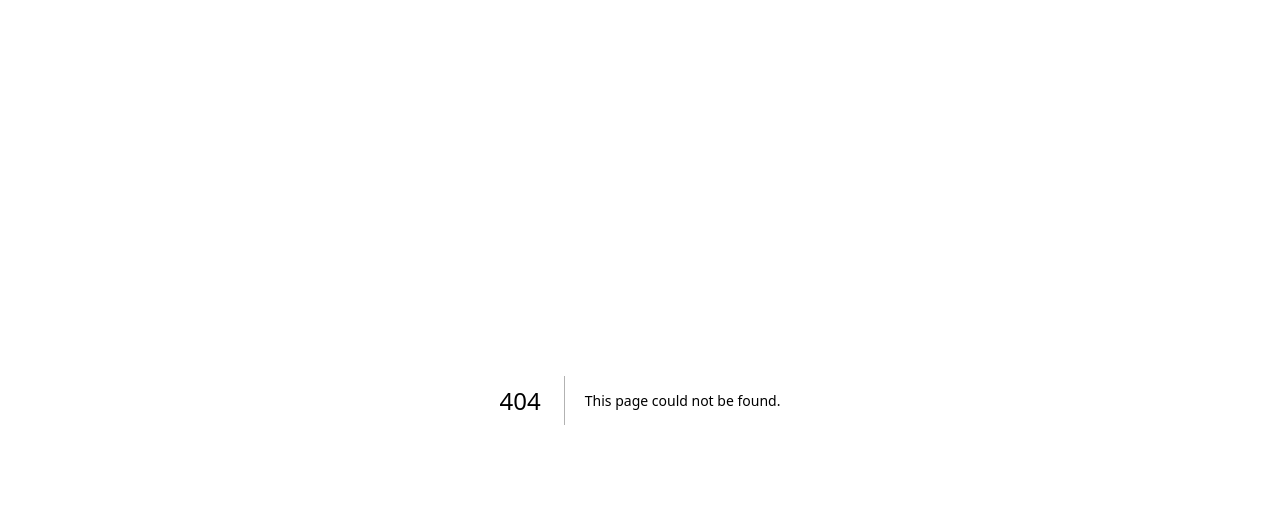
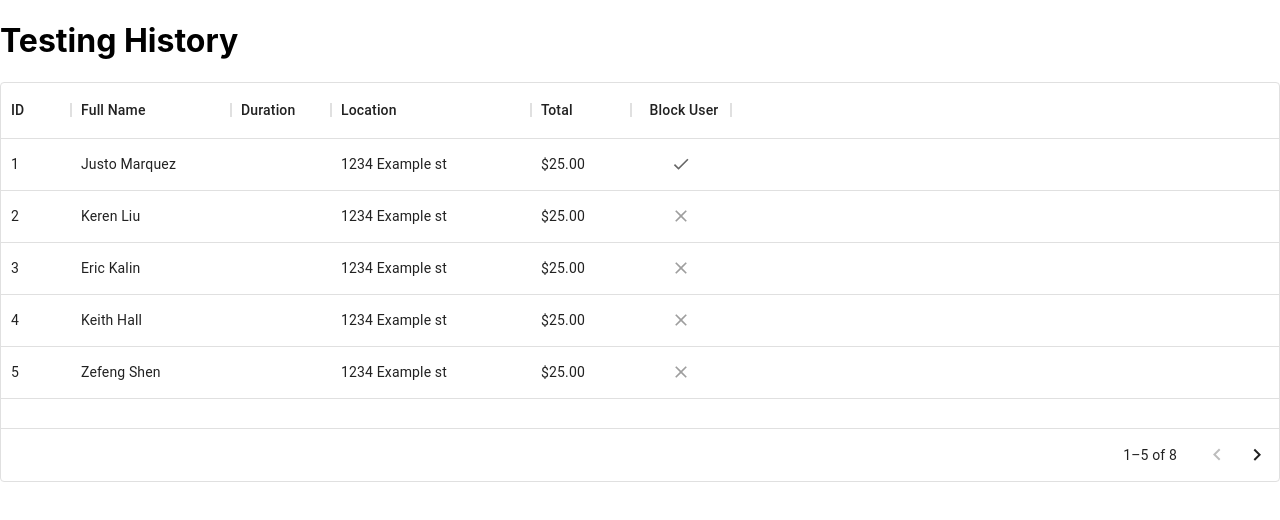
Before and after one commit to boc-bulbasaur/FindYourSpace, a Next.js app: page /ownerHistoryDash in a window 1280 px wide. Before the commit this address had no page. Shown: the top 520 px of the page. Built offline with nearby package versions, Linux system fonts and the light colour scheme.

Commit message:
Created owner history table

```diff
--- /dev/null
+++ b/components/ownerRenderHistory.tsx
@@ -0,0 +1,46 @@
+import * as React from 'react';
+import { DataGrid, GridColDef, GridValueGetterParams } from '@mui/x-data-grid';
+
+const columns: GridColDef[] = [
+  { field: 'id', headerName: 'ID', width: 70 },
+  {
+    field: 'fullName',
+    headerName: 'Full Name',
+    description: 'This column has a value getter and is not sortable.',
+    width: 160,
+  },
+  { field: 'duration', headerName: 'Duration', width: 100, sortable: false},
+  { field: 'location', headerName: 'Location', width: 200, sortable: false},
+  { field: 'total', headerName: 'Total', width: 100 },
+  { field: 'block', headerName: 'Block User', width: 100, sortable: false, type: 'boolean' }
+
+];
+
+const rows = [
+  { id: 1, fullName: 'Justo Marquez', duration: null, location: '1234 Example st', total: '$25.00', block: true },
+  { id: 2, fullName: 'Keren Liu', duration: null, location: '1234 Example st', total: '$25.00', block: null },
+  { id: 3, fullName: 'Eric Kalin', duration: null, location: '1234 Example st', total: '$25.00', block: null },
+  { id: 4, fullName: 'Keith Hall', duration: null, location: '1234 Example st', total: '$25.00', block: null },
+  { id: 5, fullName: 'Zefeng Shen', duration: null, location: '1234 Example st', total: '$25.00', block: null },
+  { id: 6, fullName: 'Miranda Zhou', duration: null, location: '1234 Example st', total: '$25.00', block: null },
+  { id: 7, fullName: 'Jewell Wilson', duration: null, location: '1234 Example st', total: '$25.00', block: null },
+  { id: 8, fullName: 'JT Liu', duration: null, location: '1234 Example st', total: '$25.00', block: null },
+];
+
+export default function O_RenderHistory() {
+  return (
+    <div style={{ height: 400, width: '100%' }}>
+      <DataGrid
+        rows={rows}
+        columns={columns}
+        pageSize={5}
+        rowsPerPageOptions={[5]}
+        // checkboxSelection
+      />
+    </div>
+  );
+}
+
+// export default function O_RenderHistory() {
+//   return <h1>First Post</h1>;
+// }
--- a/package.json
+++ b/package.json
@@ -10,6 +10,12 @@
     "test": "jest"
   },
   "dependencies": {
+    "@emotion/react": "^11.10.5",
+    "@emotion/styled": "^11.10.5",
+    "@fontsource/roboto": "^4.5.8",
+    "@mui/icons-material": "^5.10.16",
+    "@mui/material": "^5.10.17",
+    "@mui/x-data-grid": "^5.17.14",
     "@types/node": "18.11.10",
     "@types/react": "18.0.26",
     "@types/react-dom": "18.0.9",
--- /dev/null
+++ b/pages/ownerHistoryDash.tsx
@@ -0,0 +1,10 @@
+import O_RenderHistory from "../components/ownerRenderHistory.tsx"
+
+export default function OwnerHistory() {
+  return (
+    <>
+      <h1>Testing History</h1>
+      <O_RenderHistory />
+    </>
+  )
+}
```
Also changed, not shown: 2 other files (tests, documents, lock files or other folders).
